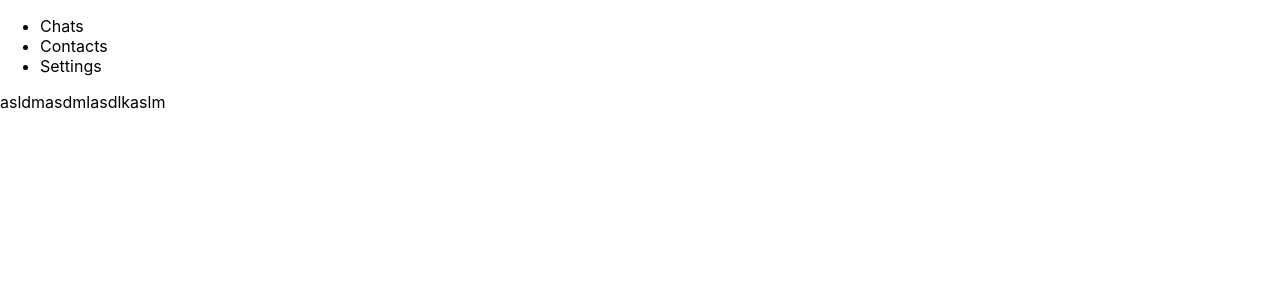
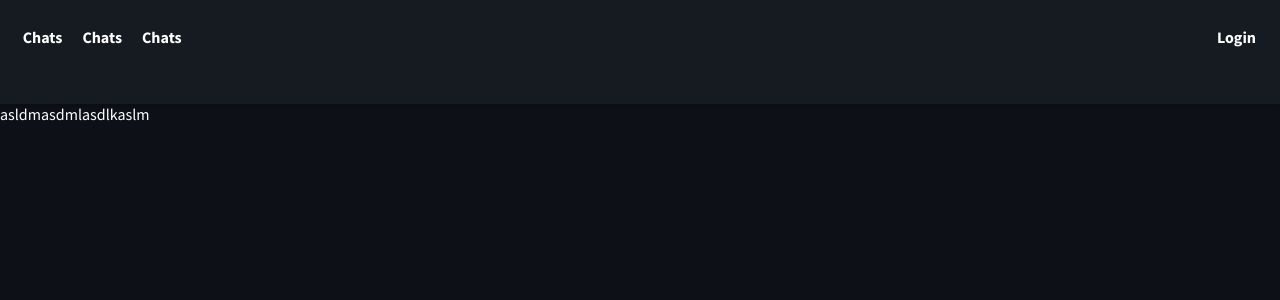
Before and after one commit to ZukLevinson/ChattingApp, a React (Create React App) app in the folder frontend/: page / in a window 1280 px wide. Shown: the top 300 px of the page. Built offline with nearby package versions, Linux system fonts and the light colour scheme.

Commit message:
feat(Navbar, NavbarButton, root index.tsx): decorate navbar and add a login button

```diff
--- a/frontend/src/components/Navbar/index.module.css
+++ b/frontend/src/components/Navbar/index.module.css
@@ -0,0 +1,67 @@
+.container {
+  display: flex;
+  width: 100%;
+  height: 13%;
+  align-items: center;
+  background-color: #161b22;
+  box-shadow: 0 5px 2px -2px rgba(0, 0, 0, 0.2);
+  justify-content: center;
+}
+
+.navbar {
+  display: flex;
+  width: 98%;
+  justify-content: flex-start;
+  height: 60%;
+}
+
+.menuButtonContainer {
+  display: flex;
+  width: 97%;
+}
+
+.menuButton {
+  display: flex;
+  width: 5%;
+  height: 100%;
+  color: #fff;
+}
+
+.menuButton :hover {
+  display: flex;
+  width: 100%;
+  height: 100%;
+  border-radius: 50px;
+  background-color: #9287873f;
+}
+
+.loginButton :hover {
+  display: flex;
+  width: 100%;
+  height: 100%;
+  border-radius: 50px;
+  background-color: #9287873f;
+}
+
+.loginContainer {
+  display: flex;
+  width: 5%;
+  height: 100%;
+  color: #fff;
+}
+
+.loginButton {
+  width: 100%;
+  height: 100%;
+  display: flex;
+}
+
+.loginButtonText {
+    width: 100%;
+    height: 100%;
+    line-height: 200%; /* Making the text centered */
+    text-align: center;
+    display: flex;
+    justify-content: center;
+    font-weight: bold;
+  }
--- a/frontend/src/components/Navbar/index.tsx
+++ b/frontend/src/components/Navbar/index.tsx
@@ -1,19 +1,30 @@
 import styles from "./index.module.css";
+import NavbarButton from "../NavbarButton";
 
 export default function Navbar() {
   return (
-    <div style={styles}>
-      <ul>
-          <li>
-              Chats
-          </li>
-          <li>
-              Contacts
-          </li>
-          <li>
-              Settings
-          </li>
-      </ul>
+    <div className={styles.container}>
+      <div className={styles.navbar}>
+        <div className={styles.menuButtonContainer}>
+          <div className={styles.menuButton}>
+            <NavbarButton />
+            {/* Chats */}
+          </div>
+          <div className={styles.menuButton}>
+            <NavbarButton />
+            {/* Contacts */}
+          </div>
+          <div className={styles.menuButton}>
+            <NavbarButton />
+            {/* Settings */}
+          </div>
+        </div>
+        <div className={styles.loginContainer}>
+          <div className={styles.loginButton}>
+            <span className={styles.loginButtonText}>Login</span>
+          </div>
+        </div>
+      </div>
     </div>
   );
 }
--- /dev/null
+++ b/frontend/src/components/NavbarButton/index.module.css
@@ -0,0 +1,15 @@
+.button {
+  width: 100%;
+  height: 100%;
+  display: flex;
+}
+
+.text {
+  width: 100%;
+  height: 100%;
+  line-height: 200%; /* Making the text centered */
+  text-align: center;
+  display: flex;
+  justify-content: center;
+  font-weight: bold;
+}
--- /dev/null
+++ b/frontend/src/components/NavbarButton/index.tsx
@@ -0,0 +1,10 @@
+import styles from "./index.module.css";
+
+export default function NavbarButton() {
+  return (
+    <div className={styles.button}>
+      {/* <span class="material-icons-outlined">settings</span> */}
+      <span className={styles.text}>Chats</span>
+    </div>
+  );
+}
--- a/frontend/src/features/dashboard/index.module.css
+++ b/frontend/src/features/dashboard/index.module.css
@@ -0,0 +1,4 @@
+.container {
+    width: 100%;
+    height: 100%;
+}
--- a/frontend/src/features/dashboard/index.tsx
+++ b/frontend/src/features/dashboard/index.tsx
@@ -3,7 +3,7 @@ import Navbar from "../../components/Navbar"
 
 export default function Dashboard() {
     return (
-        <div>
+        <div className={styles.container}>
             <Navbar />
             asldmasdmlasdlkaslm
         </div>
--- a/frontend/src/index.css
+++ b/frontend/src/index.css
@@ -1,10 +1,14 @@
-body {
+@import url('https://fonts.googleapis.com/css2?family=Source+Sans+Pro:ital,wght@0,200;0,300;0,400;0,600;0,700;0,900;1,200;1,300;1,400;1,600;1,700;1,900&display=swap');
+
+html, body, #root {
   margin: 0;
-  font-family: -apple-system, BlinkMacSystemFont, 'Segoe UI', 'Roboto', 'Oxygen',
-    'Ubuntu', 'Cantarell', 'Fira Sans', 'Droid Sans', 'Helvetica Neue',
-    sans-serif;
+  font-family: 'Source Sans Pro', sans-serif;
   -webkit-font-smoothing: antialiased;
   -moz-osx-font-smoothing: grayscale;
+  width: 100vw;
+  height: 100vh;
+  background-color: #0d1117;
+  color: #fff;
 }
 
 code {
--- a/frontend/src/index.tsx
+++ b/frontend/src/index.tsx
@@ -3,6 +3,7 @@ import ReactDOM from "react-dom";
 import "./index.css";
 import Dashboard from "./features/dashboard";
 import { BrowserRouter as Router, Switch, Route } from "react-router-dom";
+
 
 ReactDOM.render(
   <React.StrictMode>
```
